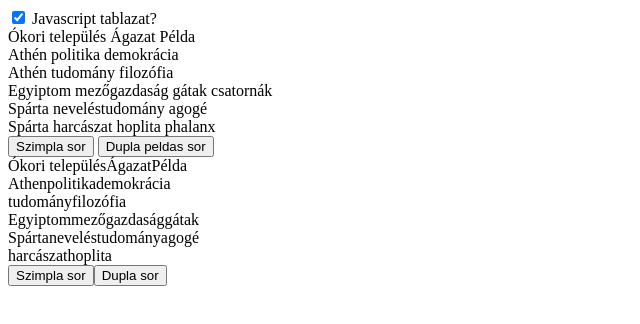
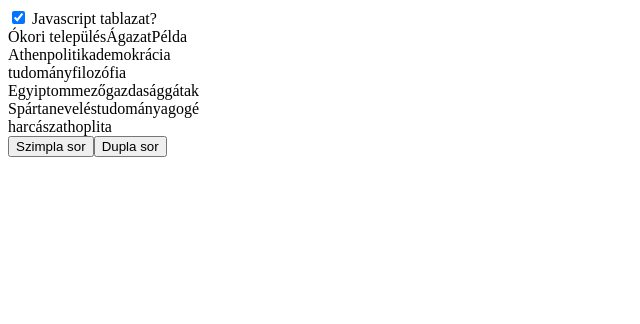
Before and after one commit to gomszab/jav_ref_2025dec, a plain HTML site: page feladatsor/index.html in a window 1280 px wide. Both pictures are taken after a click on the checkbox "Javascript tablazat?". Shown: the whole page, without its empty margins (0-640 px from the left). Drawn offline with Linux system fonts and the light colour scheme.

Commit message:
feladatsor 2 feladat

```diff
--- a/feladatsor/index.html
+++ b/feladatsor/index.html
@@ -15,7 +15,7 @@
 <body>
     <input type="checkbox" id="tableselector" />
     <label for="tableselector">Javascript tablazat?</label>
-    <div id="htmlsection">
+    <div id="htmlsection" class="hide">
         <div>
             <div>
                 <span>Ókori település</span>
--- a/feladatsor/index.js
+++ b/feladatsor/index.js
@@ -34,6 +34,7 @@ const dataArray = [ // tomb definialasa
  */
 const sectionDiv = document.createElement('div'); // szekcio div definialasa
 sectionDiv.id = 'jssection'; // szekcio divnek adunk egy id-t
+sectionDiv.classList.add('hide'); // hide osztaly hozzaadasa a css listahoz
 document.body.appendChild(sectionDiv) // szekcio divet hozzacsatoljuk a bodyhoz
 
 /**
@@ -254,3 +255,43 @@ doubleButtonHtml.addEventListener('click', function(){ // gomb esemenyere click
     newRowAppend(newRow, tbody); // meghivom a sor hozzafuzest
 
 })
+
+/**
+ * @type {HTMLInputElement} a checkboxelem
+ */
+const checkboxHtml = document.getElementById('tableselector'); // elkerjuk a checkboxot
+handleCheckbox(checkboxHtml) //meghivjuk a checkbox kezelo fuggvenyt miutan betoltott minden elem
+checkboxHtml.addEventListener('change', function(e){ // definialunk egy esemenykezelot a checkbox change esemenyere
+
+    /**
+     * @type {HTMLInputElement} a change esemeny targetje, a checkboxelem
+     */
+    const target = e.target; // beletesszuk egy valtozoba a targetet
+    handleCheckbox(target); // meghivjuk a checkboxkezelo fuggvent az esemeny targetjevel
+});
+
+/**
+ *
+ * A bemeneti checkbox elem checked tulajdonsaga alapjan rejti el vagy jeleneti meg a jssection/htmlsectiont
+ *
+ * @param {HTMLInputElement} checkboxinputelement a checkbox elem, amit vizsgalunk
+ * @returns {void}
+ */
+function handleCheckbox(checkboxinputelement){ // definialunk egy segedfuggvenyt a checkbox kezelesere
+
+    /**
+     * @type {HTMLDivElement} a jssection divet tartalmazo valtozo
+     */
+    const jsSection = document.getElementById('jssection'); // lekerjuk a jssectiont id alapjan
+    /**
+     * @type {HTMLDivElement} a htmlsection divet tartalmazo valtozo
+     */
+    const htmlSection = document.getElementById('htmlsection'); // lekerjuk a htmlsectiont id alapjan
+    if(checkboxinputelement.checked){ // ha be van pipalva
+       jsSection.classList.remove('hide'); // akkor toroljuk a hide osztalyt a jssectionhoz
+       htmlSection.classList.add('hide'); // es hozzadjuk a hide osztalyt a htmlsectionrol
+    }else{ //egyebkent
+       jsSection.classList.add('hide'); // akkor hozzadjuk a hide osztalyt a jssectionrol
+       htmlSection.classList.remove('hide'); // es toroljuk a hide osztalyt a htmlsectionhoz
+    }
+}
```
